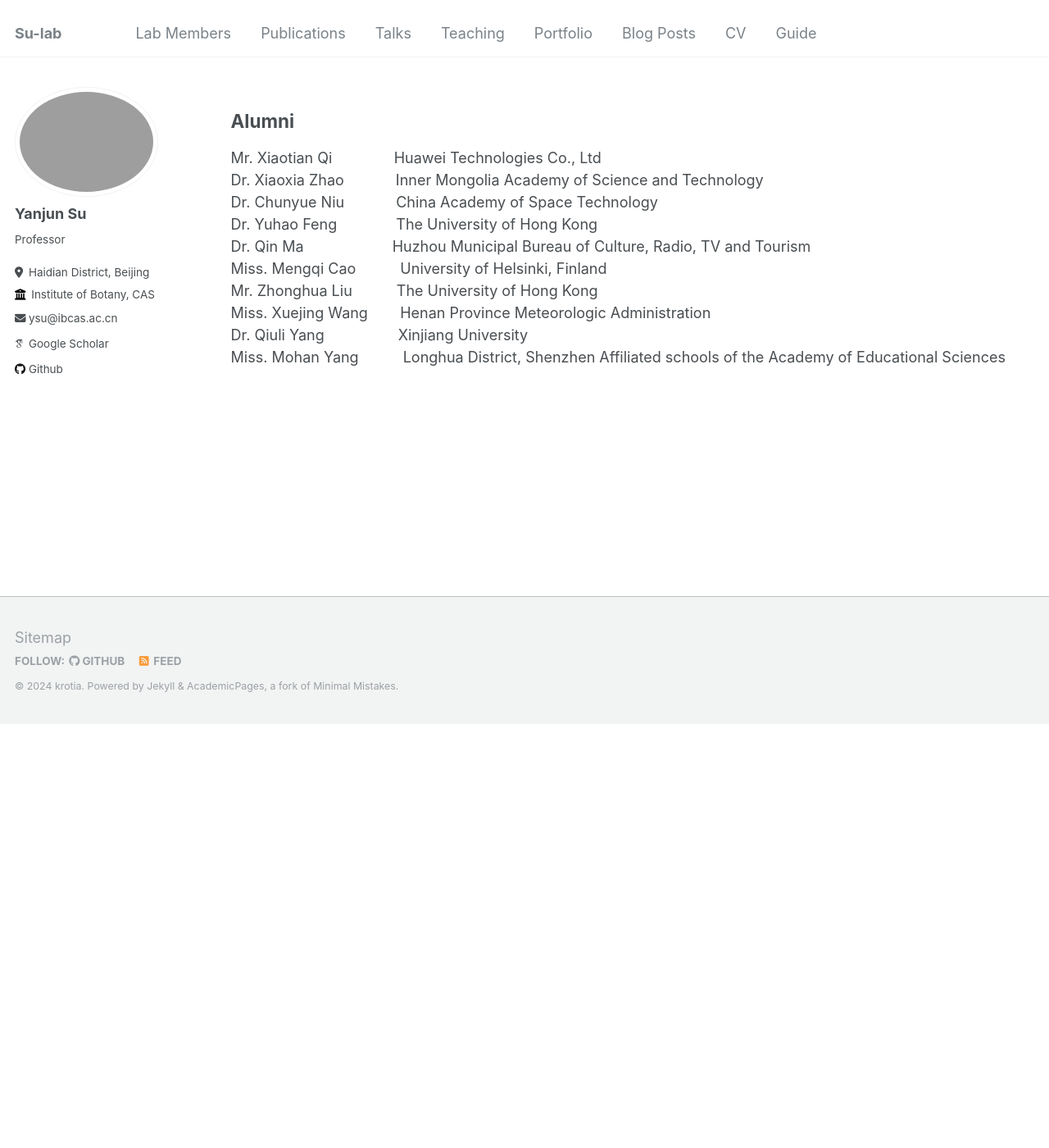
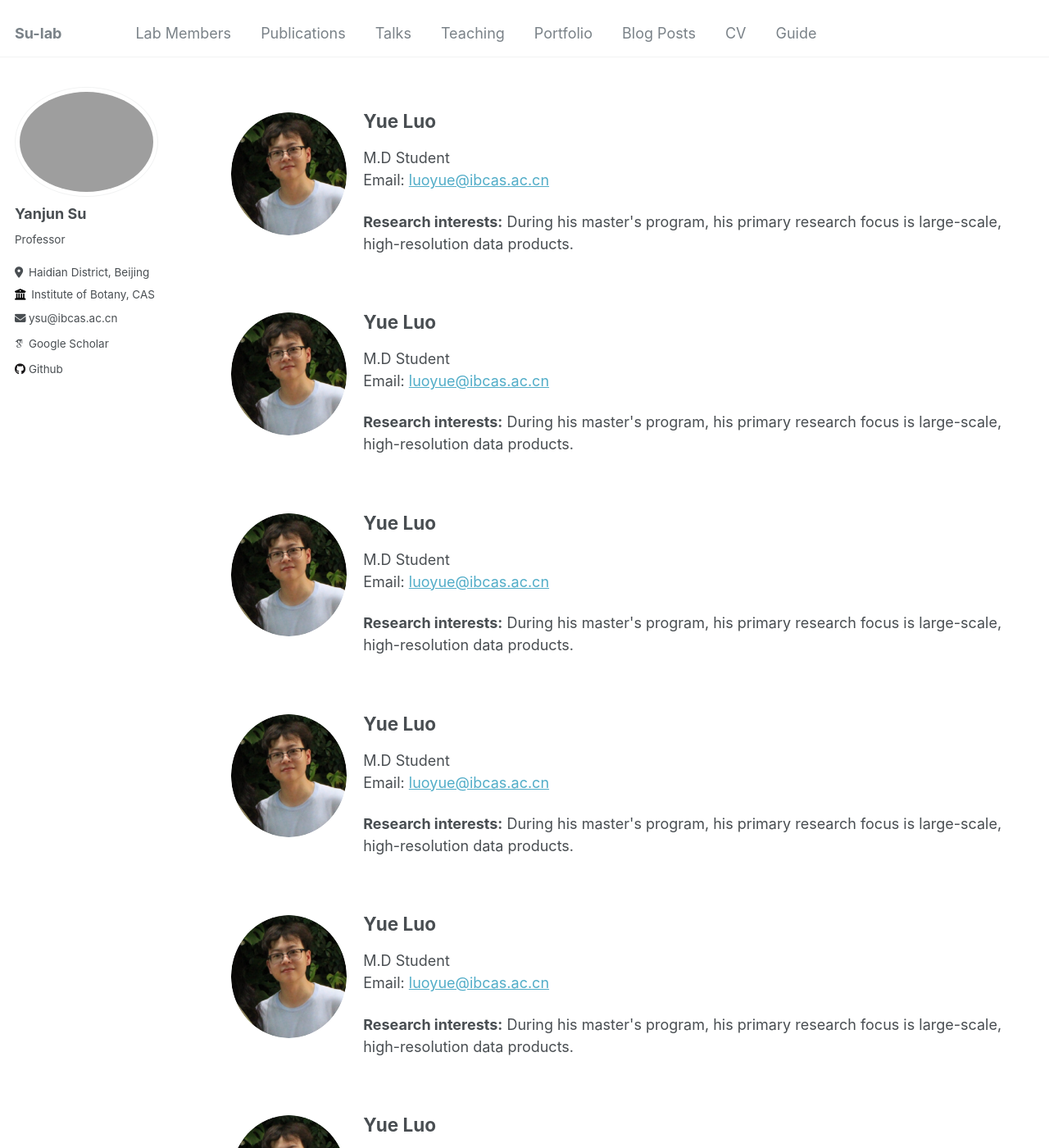
Before and after one commit to krotia/krotia.github.io, a Jekyll site: the page built from _pages/members.md, in a window 1280 px wide and 1400 px high, scrolled down 517 px. Shown: the whole window at 82% size. Built offline with Jekyll 4.4.1, drawn with Linux system fonts in a browser that asks for light colours; some web fonts are replaced; some of the changed text lies outside the part shown.

Commit message:
Update members.md

```diff
--- a/_pages/members.md
+++ b/_pages/members.md
@@ -21,6 +21,126 @@ author_profile: true
   <hr>
 </div>
 
+<div style="display: flex; align-items: center;">
+  <div>
+    <img src="/images/Yue Luo.png" alt="Yue Luo" style="border-radius: 50%; width: 180px; height: 150px;">
+  </div>
+  <div style="margin-left: 20px;">
+    <h2>Yue Luo</h2>
+    <p>M.D Student<br>Email: <a href="mailto:luoyue@ibcas.ac.cn">luoyue@ibcas.ac.cn</a></p>
+    <p><strong>Research interests:</strong> During his master's program, his primary research focus is large-scale, high-resolution data products.</p>
+  </div><br>
+  <hr>
+</div>
+
+<div style="display: flex; align-items: center;">
+  <div>
+    <img src="/images/Yue Luo.png" alt="Yue Luo" style="border-radius: 50%; width: 180px; height: 150px;">
+  </div>
+  <div style="margin-left: 20px;">
+    <h2>Yue Luo</h2>
+    <p>M.D Student<br>Email: <a href="mailto:luoyue@ibcas.ac.cn">luoyue@ibcas.ac.cn</a></p>
+    <p><strong>Research interests:</strong> During his master's program, his primary research focus is large-scale, high-resolution data products.</p>
+  </div><br>
+  <hr>
+</div>
+
+<div style="display: flex; align-items: center;">
+  <div>
+    <img src="/images/Yue Luo.png" alt="Yue Luo" style="border-radius: 50%; width: 180px; height: 150px;">
+  </div>
+  <div style="margin-left: 20px;">
+    <h2>Yue Luo</h2>
+    <p>M.D Student<br>Email: <a href="mailto:luoyue@ibcas.ac.cn">luoyue@ibcas.ac.cn</a></p>
+    <p><strong>Research interests:</strong> During his master's program, his primary research focus is large-scale, high-resolution data products.</p>
+  </div><br>
+  <hr>
+</div>
+
+<div style="display: flex; align-items: center;">
+  <div>
+    <img src="/images/Yue Luo.png" alt="Yue Luo" style="border-radius: 50%; width: 180px; height: 150px;">
+  </div>
+  <div style="margin-left: 20px;">
+    <h2>Yue Luo</h2>
+    <p>M.D Student<br>Email: <a href="mailto:luoyue@ibcas.ac.cn">luoyue@ibcas.ac.cn</a></p>
+    <p><strong>Research interests:</strong> During his master's program, his primary research focus is large-scale, high-resolution data products.</p>
+  </div><br>
+  <hr>
+</div>
+
+<div style="display: flex; align-items: center;">
+  <div>
+    <img src="/images/Yue Luo.png" alt="Yue Luo" style="border-radius: 50%; width: 180px; height: 150px;">
+  </div>
+  <div style="margin-left: 20px;">
+    <h2>Yue Luo</h2>
+    <p>M.D Student<br>Email: <a href="mailto:luoyue@ibcas.ac.cn">luoyue@ibcas.ac.cn</a></p>
+    <p><strong>Research interests:</strong> During his master's program, his primary research focus is large-scale, high-resolution data products.</p>
+  </div><br>
+  <hr>
+</div>
+
+<div style="display: flex; align-items: center;">
+  <div>
+    <img src="/images/Yue Luo.png" alt="Yue Luo" style="border-radius: 50%; width: 180px; height: 150px;">
+  </div>
+  <div style="margin-left: 20px;">
+    <h2>Yue Luo</h2>
+    <p>M.D Student<br>Email: <a href="mailto:luoyue@ibcas.ac.cn">luoyue@ibcas.ac.cn</a></p>
+    <p><strong>Research interests:</strong> During his master's program, his primary research focus is large-scale, high-resolution data products.</p>
+  </div><br>
+  <hr>
+</div>
+
+<div style="display: flex; align-items: center;">
+  <div>
+    <img src="/images/Yue Luo.png" alt="Yue Luo" style="border-radius: 50%; width: 180px; height: 150px;">
+  </div>
+  <div style="margin-left: 20px;">
+    <h2>Yue Luo</h2>
+    <p>M.D Student<br>Email: <a href="mailto:luoyue@ibcas.ac.cn">luoyue@ibcas.ac.cn</a></p>
+    <p><strong>Research interests:</strong> During his master's program, his primary research focus is large-scale, high-resolution data products.</p>
+  </div><br>
+  <hr>
+</div>
+
+<div style="display: flex; align-items: center;">
+  <div>
+    <img src="/images/Yue Luo.png" alt="Yue Luo" style="border-radius: 50%; width: 180px; height: 150px;">
+  </div>
+  <div style="margin-left: 20px;">
+    <h2>Yue Luo</h2>
+    <p>M.D Student<br>Email: <a href="mailto:luoyue@ibcas.ac.cn">luoyue@ibcas.ac.cn</a></p>
+    <p><strong>Research interests:</strong> During his master's program, his primary research focus is large-scale, high-resolution data products.</p>
+  </div><br>
+  <hr>
+</div>
+
+<div style="display: flex; align-items: center;">
+  <div>
+    <img src="/images/Yue Luo.png" alt="Yue Luo" style="border-radius: 50%; width: 180px; height: 150px;">
+  </div>
+  <div style="margin-left: 20px;">
+    <h2>Yue Luo</h2>
+    <p>M.D Student<br>Email: <a href="mailto:luoyue@ibcas.ac.cn">luoyue@ibcas.ac.cn</a></p>
+    <p><strong>Research interests:</strong> During his master's program, his primary research focus is large-scale, high-resolution data products.</p>
+  </div><br>
+  <hr>
+</div>
+
+<div style="display: flex; align-items: center;">
+  <div>
+    <img src="/images/Yue Luo.png" alt="Yue Luo" style="border-radius: 50%; width: 180px; height: 150px;">
+  </div>
+  <div style="margin-left: 20px;">
+    <h2>Yue Luo</h2>
+    <p>M.D Student<br>Email: <a href="mailto:luoyue@ibcas.ac.cn">luoyue@ibcas.ac.cn</a></p>
+    <p><strong>Research interests:</strong> During his master's program, his primary research focus is large-scale, high-resolution data products.</p>
+  </div><br>
+  <hr>
+</div>
+
 <h2>Alumni</h2>
 <p>Mr. Xiaotian Qi&emsp;&emsp;&emsp;&emsp;&thinsp;Huawei Technologies Co., Ltd<br>
 Dr. Xiaoxia Zhao&emsp;&emsp;&emsp;&ensp;Inner Mongolia Academy of Science and Technology<br>
```
